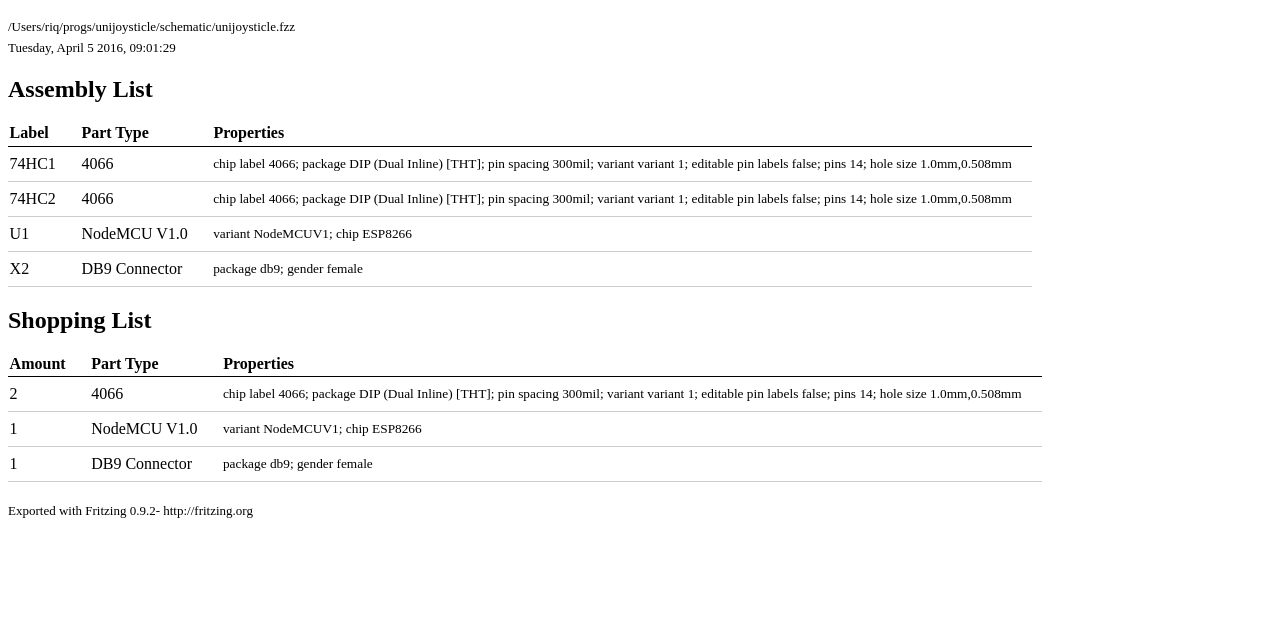
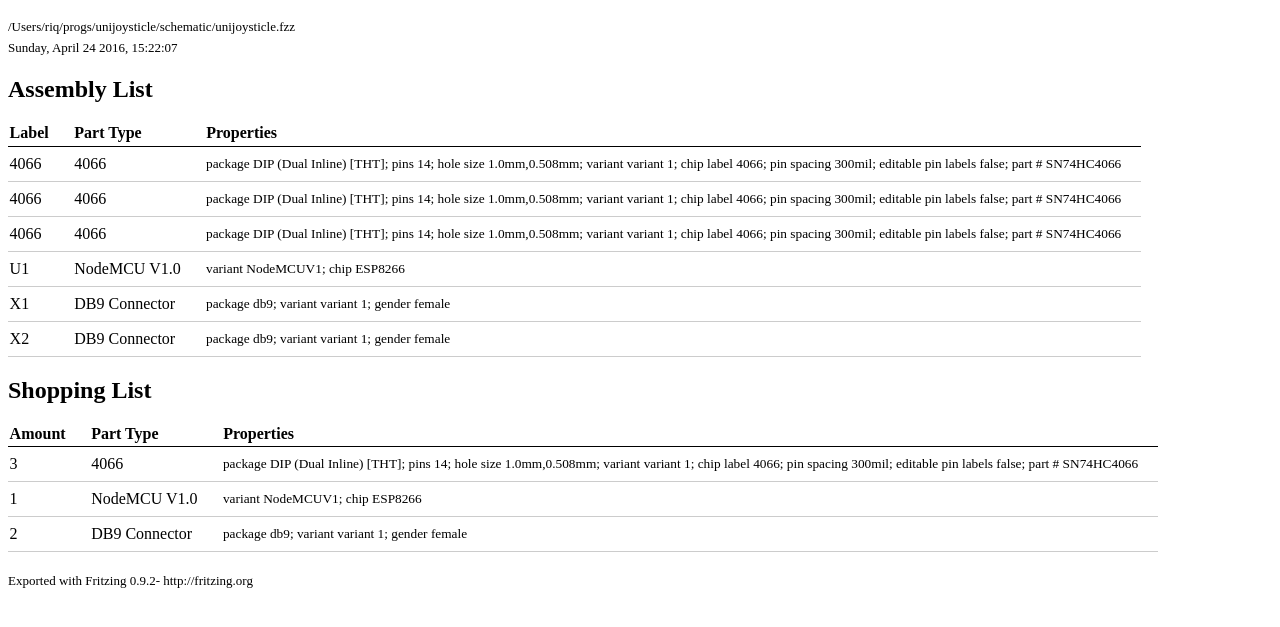
Before and after one commit to ricardoquesada/unijoysticle, a plain HTML site: page schematic/unijoysticle_bom.html in a window 1280 px wide. Shown: the part 61-688 px from the top of the page. Drawn offline with Linux system fonts and the light colour scheme.

Commit message:
new: add schematic for v0.2

```diff
--- a/schematic/unijoysticle_bom.html
+++ b/schematic/unijoysticle_bom.html
@@ -30,7 +30,7 @@ td {
 <body>
 <h1>Bill of Materials: unijoysticle.fzz</h1>
 <p class="meta">/Users/riq/progs/unijoysticle/schematic/unijoysticle.fzz</p>
-<p class="meta">Tuesday, April 5 2016, 09:01:29</p>
+<p class="meta">Sunday, April 24 2016, 15:22:07</p>
 
 <h2>Assembly List</h2>
 <table>
@@ -44,21 +44,29 @@ td {
   </thead>
   <tbody>
   <tr>
-    <td>74HC1</td>
     <td>4066</td>
-    <td class="props">chip label 4066; package DIP (Dual Inline) [THT]; pin spacing 300mil; variant variant 1; editable pin labels false; pins 14; hole size 1.0mm,0.508mm</td>
+    <td>4066</td>
+    <td class="props">package DIP (Dual Inline) [THT]; pins 14; hole size 1.0mm,0.508mm; variant variant 1; chip label 4066; pin spacing 300mil; editable pin labels false; part # SN74HC4066</td>
 </tr><tr>
-    <td>74HC2</td>
     <td>4066</td>
-    <td class="props">chip label 4066; package DIP (Dual Inline) [THT]; pin spacing 300mil; variant variant 1; editable pin labels false; pins 14; hole size 1.0mm,0.508mm</td>
+    <td>4066</td>
+    <td class="props">package DIP (Dual Inline) [THT]; pins 14; hole size 1.0mm,0.508mm; variant variant 1; chip label 4066; pin spacing 300mil; editable pin labels false; part # SN74HC4066</td>
+</tr><tr>
+    <td>4066</td>
+    <td>4066</td>
+    <td class="props">package DIP (Dual Inline) [THT]; pins 14; hole size 1.0mm,0.508mm; variant variant 1; chip label 4066; pin spacing 300mil; editable pin labels false; part # SN74HC4066</td>
 </tr><tr>
     <td>U1</td>
     <td>NodeMCU V1.0</td>
     <td class="props">variant NodeMCUV1; chip ESP8266</td>
 </tr><tr>
+    <td>X1</td>
+    <td>DB9 Connector</td>
+    <td class="props">package db9; variant variant 1; gender female</td>
+</tr><tr>
     <td>X2</td>
     <td>DB9 Connector</td>
-    <td class="props">package db9; gender female</td>
+    <td class="props">package db9; variant variant 1; gender female</td>
 </tr>
   </tbody>
 </table>
@@ -73,17 +81,17 @@ td {
   </thead>
   <tbody>
 <tr>
-    <td>2</td>
+    <td>3</td>
     <td>4066</td>
-    <td class="props">chip label 4066; package DIP (Dual Inline) [THT]; pin spacing 300mil; variant variant 1; editable pin labels false; pins 14; hole size 1.0mm,0.508mm</td>
+    <td class="props">package DIP (Dual Inline) [THT]; pins 14; hole size 1.0mm,0.508mm; variant variant 1; chip label 4066; pin spacing 300mil; editable pin labels false; part # SN74HC4066</td>
 </tr><tr>
     <td>1</td>
     <td>NodeMCU V1.0</td>
     <td class="props">variant NodeMCUV1; chip ESP8266</td>
 </tr><tr>
-    <td>1</td>
+    <td>2</td>
     <td>DB9 Connector</td>
-    <td class="props">package db9; gender female</td>
+    <td class="props">package db9; variant variant 1; gender female</td>
 </tr>
   </tbody>
 </table>
```
Also changed, not shown: schematic/unijoysticle_schem.png (added), 1 other file.
